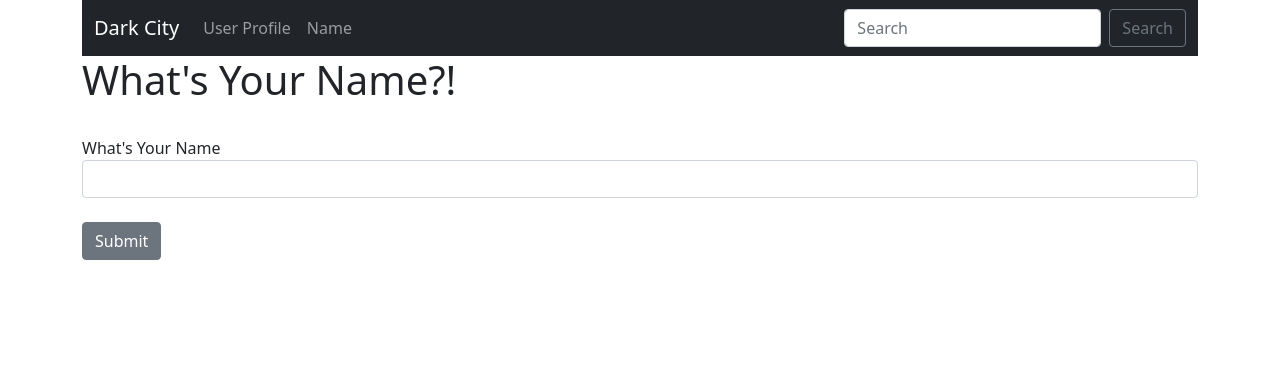
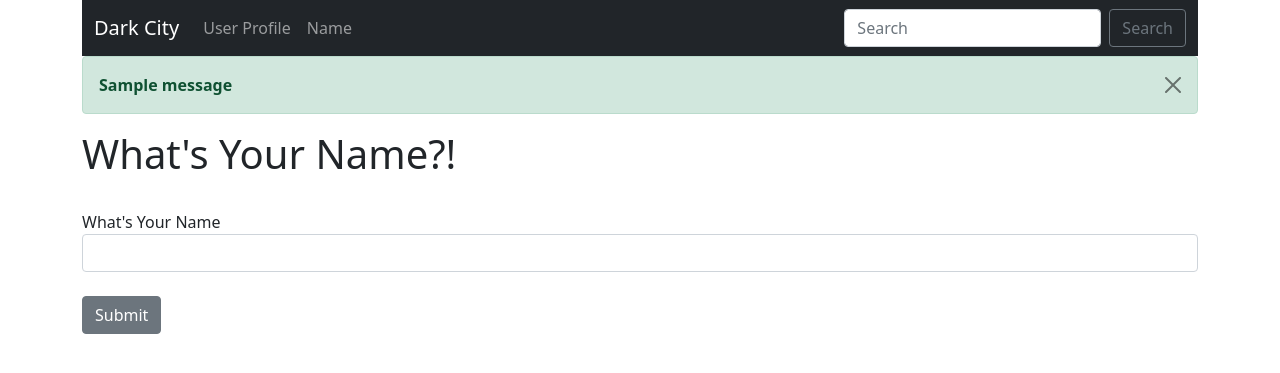
Before and after one commit to BashCtl/flasker-blog, a Flask app: page /name in a window 1280 px wide. Shown: the top 373 px of the page. Run offline with Flask 3, Linux system fonts and the light colour scheme; one stand-in notice (Sample message) is shown.

Commit message:
added flash message to name form submittion

```diff
--- a/main.py
+++ b/main.py
@@ -1,4 +1,4 @@
-from flask import Flask, render_template
+from flask import Flask, render_template, flash
 from flask_wtf import FlaskForm
 from wtforms import StringField, SubmitField
 from wtforms.validators import DataRequired
@@ -47,6 +47,7 @@ def name_page():
     if form.validate_on_submit():
         name = form.name.data
         form.name.data = ""
+        flash("Form Submitted Successfully.", category="success")
     return render_template("name.html", name=name, form=form)
 
 
--- a/templates/name.html
+++ b/templates/name.html
@@ -1,6 +1,16 @@
 {% extends 'base.html' %}
 
 {% block content %}
+{% with messages =  get_flashed_messages(with_categories=true) %}
+{% if messages %}
+{% for category, message in messages %}
+    <div class="alert alert-{{category}} alert-dismissible fade show" role="alert">
+        <strong>{{ message }}</strong>
+        <button type="button" class="btn-close" data-bs-dismiss="alert" aria-label="Close"></button>
+    </div>
+{% endfor %}
+{% endif %}
+{% endwith %}
 {% if name %}
     <h1>Hello {{ name }}!!</h1>
 {% else %}
```
